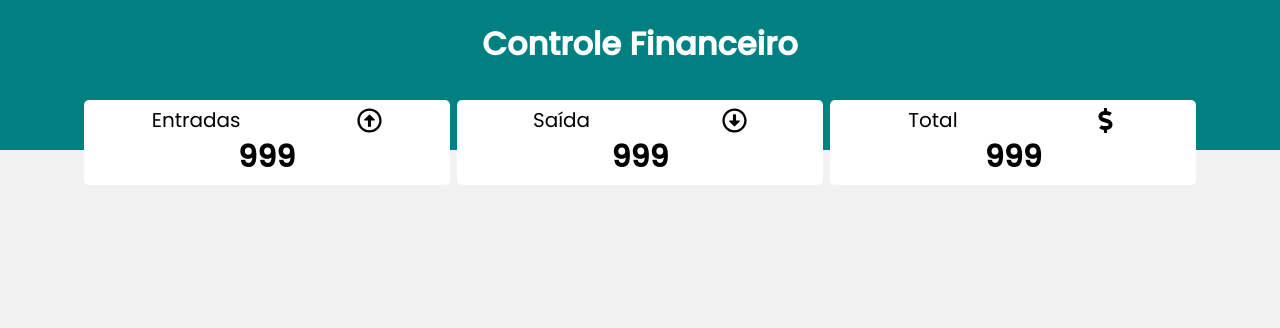
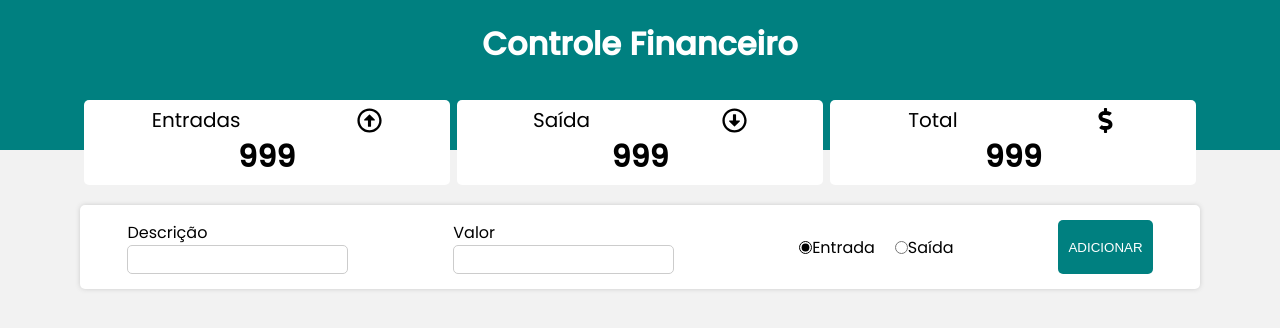
Before and after one commit to JjorgeF/appFinaceiro, a React (Create React App) app: page / in a window 1280 px wide. Shown: the top 328 px of the page. Built offline with nearby package versions, Linux system fonts and the light colour scheme.

Commit message:
adicionei inputs de entrada e saida de valores

```diff
--- a/src/App.js
+++ b/src/App.js
@@ -2,14 +2,16 @@ import React from "react"
 import GlobalStyle from "./styles/global"
 import Header from "./components/header";
 import Resume from "./components/header/Resume";
+import Form from "./components/Form";
 
 const App = () => {
     return (
-        <>
+    <>
         <Header />
         <Resume />
+        <Form />
         <GlobalStyle />
-        </>
+    </>
     );
 };
 
--- /dev/null
+++ b/src/components/Form/index.js
@@ -0,0 +1,57 @@
+import React, { useState } from "react";
+import * as C from "./style";
+
+const Form = () => {
+    const [desc, setDesk] = useState("");
+    const [amount, setAmount] = useState("");
+    const [isExpense, setExpense] = useState("false");
+
+    const handleSave = () => {
+        if (!desc || !amount) {
+            alert("Informe a descrição e o valor!");
+            return;
+        }   else if (amount < 1) {
+            alert("O valor tem que ser positivo!");
+            return;
+        }
+    };
+
+    return (
+        <>
+            <C.Container>
+                <C.InputContent>
+                    <C.Label>Descrição</C.Label>
+                    <C.Input value={desc} onChange={(e) => setDesk(e.target.value)} />
+                </C.InputContent>
+                <C.InputContent>
+                    <C.Label>Valor</C.Label>
+                    <C.Input
+                        value={amount}
+                        type="number"
+                        onChange={(e) => setAmount(e.target.value)}
+                    />
+                </C.InputContent>
+                <C.RadioGroup>
+                    <C.Input
+                        type="radio"
+                        id="rIncome"
+                        defaultChecked
+                        name="group1"
+                        onChange={() => setExpense(!isExpense)}
+                    />
+                    <C.Label htmlFor="rIncome">Entrada</C.Label>
+                    <C.Input
+                        type="radio"
+                        id="rExpenses"
+                        name="group1"
+                        onChange={() => setExpense(!isExpense)}
+                    />
+                    <C.Label htmlFor="rExpenses">Saída</C.Label>
+                </C.RadioGroup>
+                <C.Button onClick={handleSave}>ADICIONAR</C.Button>
+            </C.Container>
+        </>
+    );
+};
+
+export default Form;
--- /dev/null
+++ b/src/components/Form/style.js
@@ -0,0 +1,53 @@
+import { FaMaxcdn } from "react-icons/fa";
+import styled from "styled-components";
+
+export const Container = styled.div `
+    max-width: 1120px;
+    margin: 20px auto;
+    background-color: #fff;
+    box-shadow: 0px 0px 5px #ccc;
+    border-radius: 5px;
+    display: flex;
+    justify-content: space-around;
+    padding: 15px 0px;
+    gap: 10px;
+
+    @media (max-width: 750px) {
+        display: grid;
+    }
+`;
+
+export const InputContent = styled.div`
+    display: flex;
+    flex-direction: column;
+`;
+
+export const Label = styled.label``;
+
+export const Input = styled.input`
+    outline: none;
+    border-radius: 5px;
+    padding: 5px 10px;
+    font-size: 15px;
+    border: 1px solid #ccc;
+`;
+
+export const RadioGroup = styled.div`
+    display: flex;
+    align-items: center;
+
+    input {
+        margin-left: 20px;
+        accent-color: black;
+        margin-top: 0;
+    }
+`;
+
+export const Button = styled.button`
+    padding: 5px 10px;
+    border: none;
+    border-radius: 5px;
+    cursor: pointer;
+    color: white;
+    background-color: teal;
+`;
```
